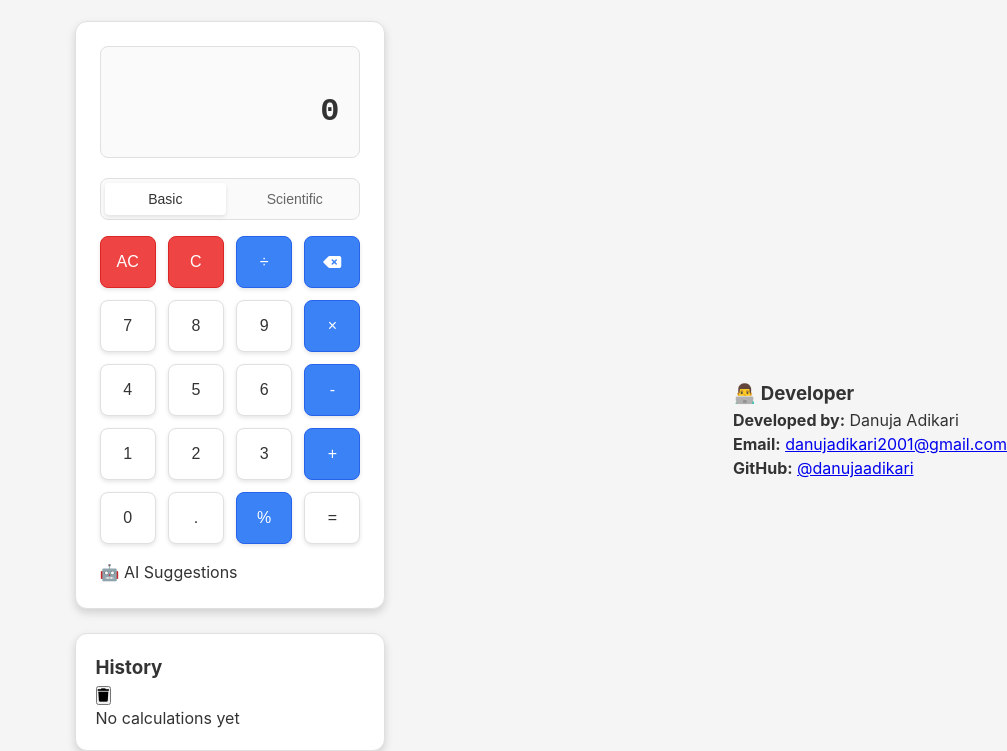
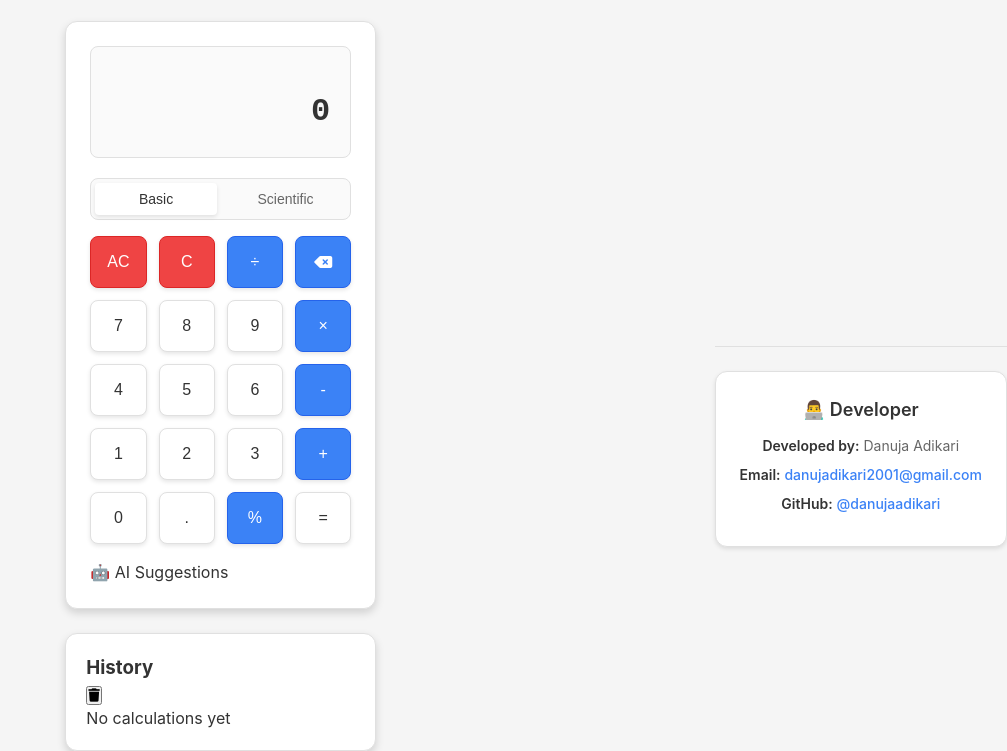
Before and after one commit to danujaadikari/Calculator-App, a plain HTML site: page index.html in a window 1280 px wide. Shown: the part 84-835 px from the top of the page, without its empty margins (273-1280 px from the left). Drawn offline with Linux system fonts and the light colour scheme.

Commit message:
Add developer footer styles for improved presentation and accessibility

```diff
--- a/styles.css
+++ b/styles.css
@@ -450,6 +450,22 @@ body {
     .display-main {
         font-size: 1.5rem;
     }
+
+    .developer-info {
+        margin-top: 24px;
+    }
+
+    .developer-card {
+        padding: 20px;
+    }
+
+    .developer-card h3 {
+        font-size: 1rem;
+    }
+
+    .developer-card p {
+        font-size: 0.8rem;
+    }
 }
 
 /* Accessibility */
@@ -458,6 +474,68 @@ body {
 .mode-btn:focus {
     outline: 2px solid #3b82f6;
     outline-offset: 2px;
+}
+
+/* Developer Footer */
+.developer-info {
+    margin-top: 32px;
+    padding-top: 24px;
+    border-top: 1px solid var(--border-color);
+}
+
+.developer-card {
+    background: var(--bg-secondary);
+    border: 1px solid var(--border-color);
+    border-radius: 12px;
+    padding: 24px;
+    text-align: center;
+    box-shadow: var(--shadow-light);
+    transition: all 0.2s ease;
+}
+
+.developer-card:hover {
+    box-shadow: var(--shadow-medium);
+}
+
+.developer-card h3 {
+    font-size: 1.125rem;
+    font-weight: 600;
+    color: var(--text-primary);
+    margin-bottom: 12px;
+    display: flex;
+    align-items: center;
+    justify-content: center;
+    gap: 8px;
+}
+
+.developer-card p {
+    margin: 8px 0;
+    color: var(--text-secondary);
+    font-size: 0.875rem;
+    line-height: 1.5;
+}
+
+.developer-card strong {
+    color: var(--text-primary);
+    font-weight: 600;
+}
+
+.developer-card a {
+    color: #3b82f6;
+    text-decoration: none;
+    transition: all 0.2s ease;
+    font-weight: 500;
+}
+
+.developer-card a:hover {
+    color: #2563eb;
+    text-decoration: underline;
+}
+
+.developer-card a:focus {
+    outline: 2px solid #3b82f6;
+    outline-offset: 2px;
+    border-radius: 4px;
 }
 
 /* Print Styles */
@@ -475,4 +553,9 @@ body {
         box-shadow: none;
         border: 1px solid #ccc;
     }
+
+    .developer-info {
+        margin-top: 20px;
+        page-break-inside: avoid;
+    }
 }
```
